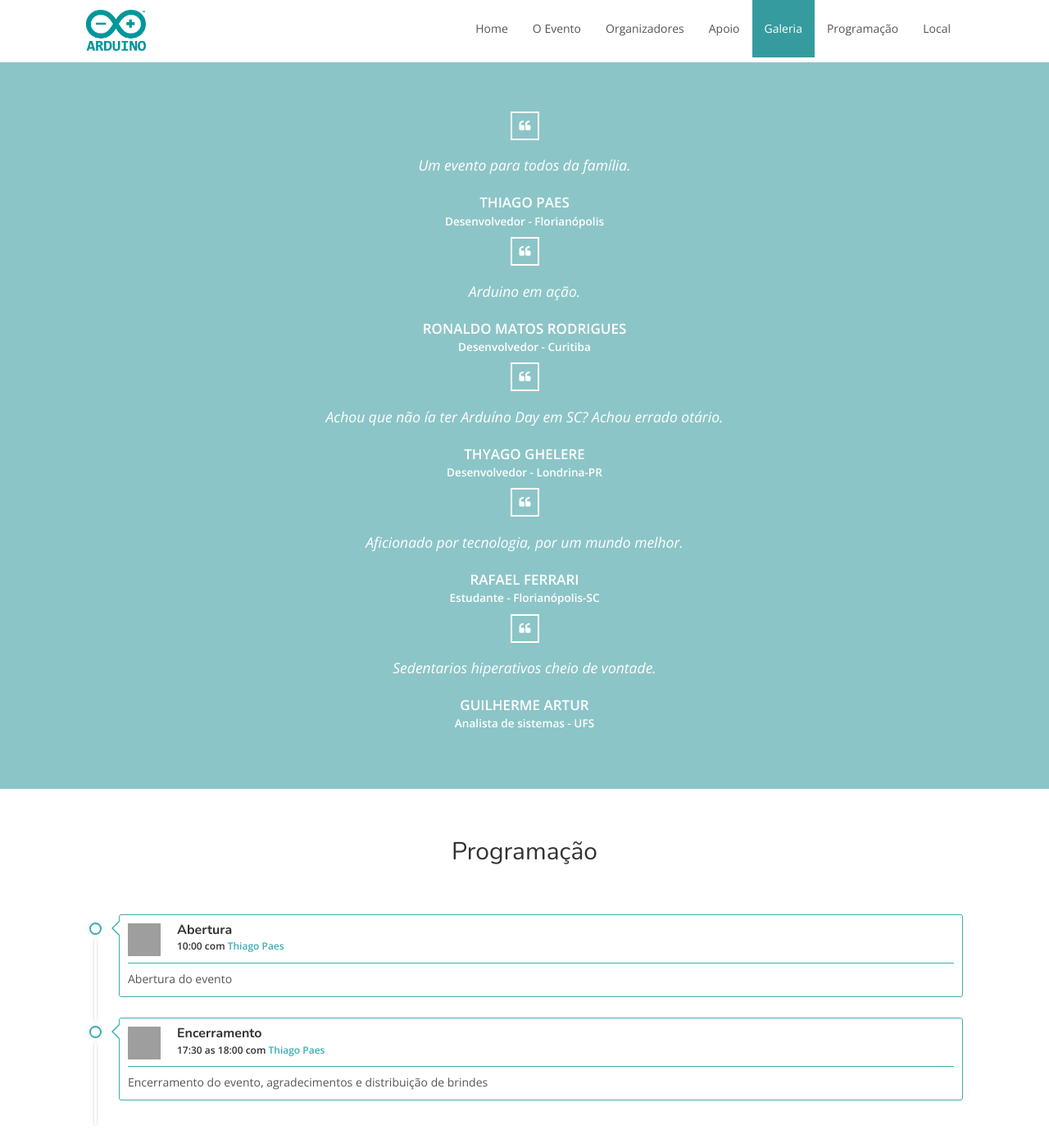
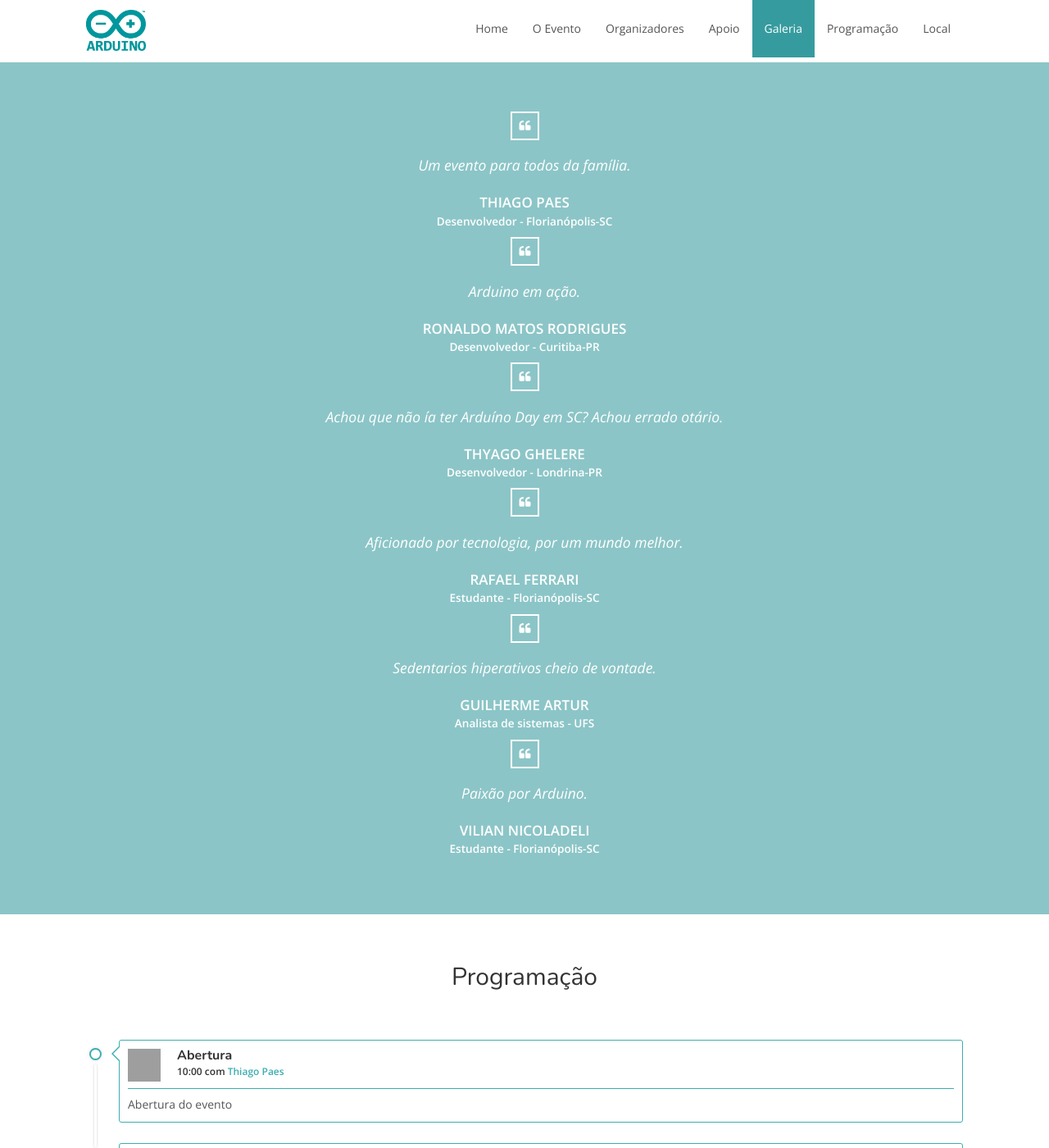
Before and after one commit to tghelere/arduino-day, a Jekyll site: the page built from index.html, in a window 1280 px wide and 1400 px high, scrolled down 5623 px. Shown: the whole window at 82% size. Built offline with Jekyll 4.4.1, drawn with Linux system fonts in a browser that asks for light colours; nearby versions of some CDN libraries; grey boxes are pictures that could not be loaded.

Commit message:
add Vilian to testimonials

```diff
--- a/_data/team.yml
+++ b/_data/team.yml
@@ -20,7 +20,7 @@
 
 - name: Vilian Nicoladeli
   image: viliannicoladeli.jpeg
-  email: vilian.nicoladeli@facebook.com
+  email: vilian2102@hotmail.com
   phone: +55 48 9620-1781
 
 - name: Rafael Ferrari
--- a/_data/testimonials.yml
+++ b/_data/testimonials.yml
@@ -1,10 +1,10 @@
 - name: Thiago Paes
   description: Um evento para todos da família.
-  title: Desenvolvedor - Florianópolis
+  title: Desenvolvedor - Florianópolis-SC
 
 - name: Ronaldo Matos Rodrigues
   description: Arduino em ação.
-  title: Desenvolvedor - Curitiba
+  title: Desenvolvedor - Curitiba-PR
 
 - name: Thyago Ghelere
   description: Achou que não ía ter Arduíno Day em SC? Achou errado otário.
@@ -17,3 +17,7 @@
 - name: Guilherme Artur
   description: Sedentarios hiperativos cheio de vontade.
   title: Analista de sistemas - UFS
+
+- name: Vilian Nicoladeli
+  description: Paixão por Arduino.
+  title: Estudante - Florianópolis-SC
```
